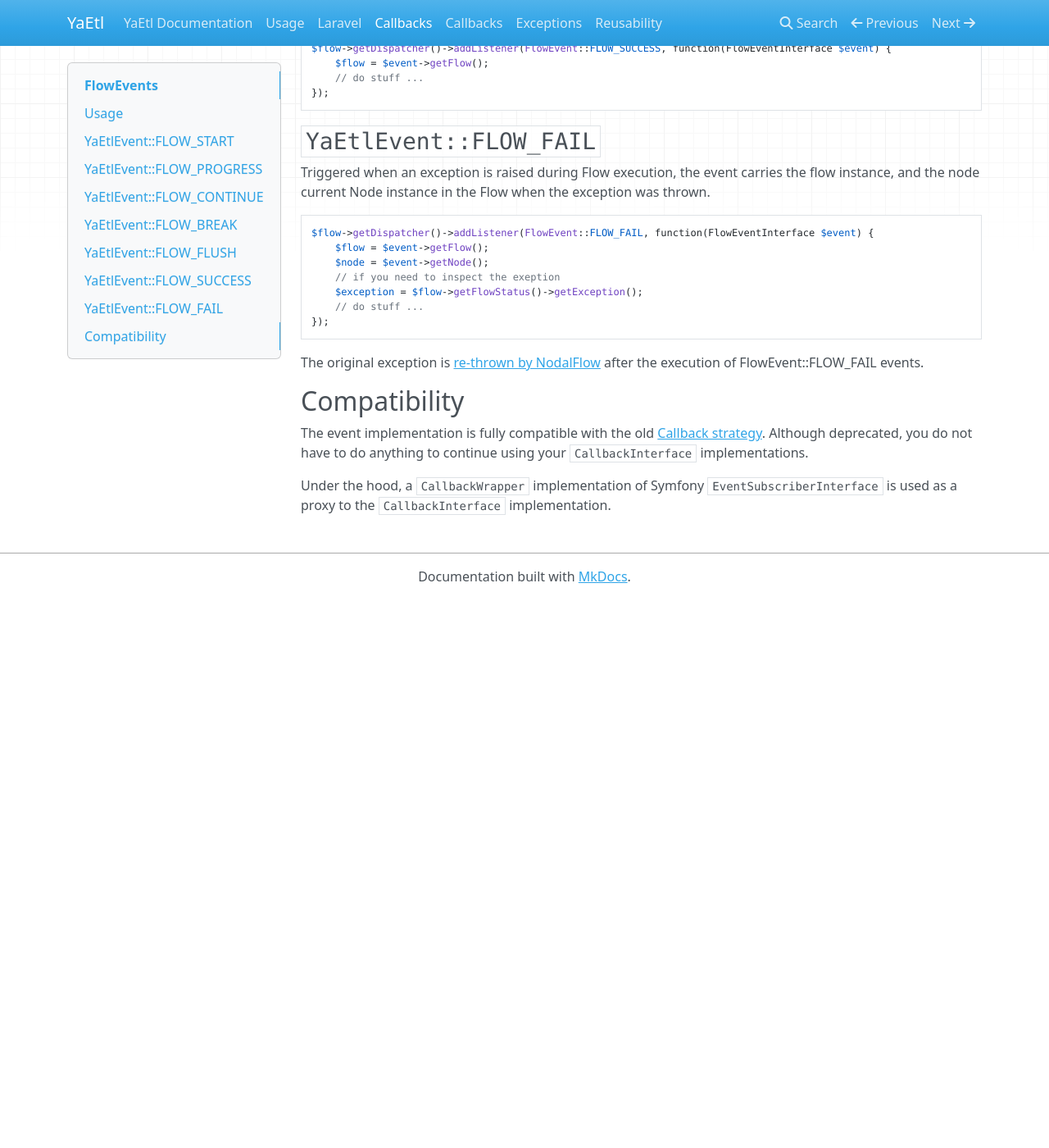
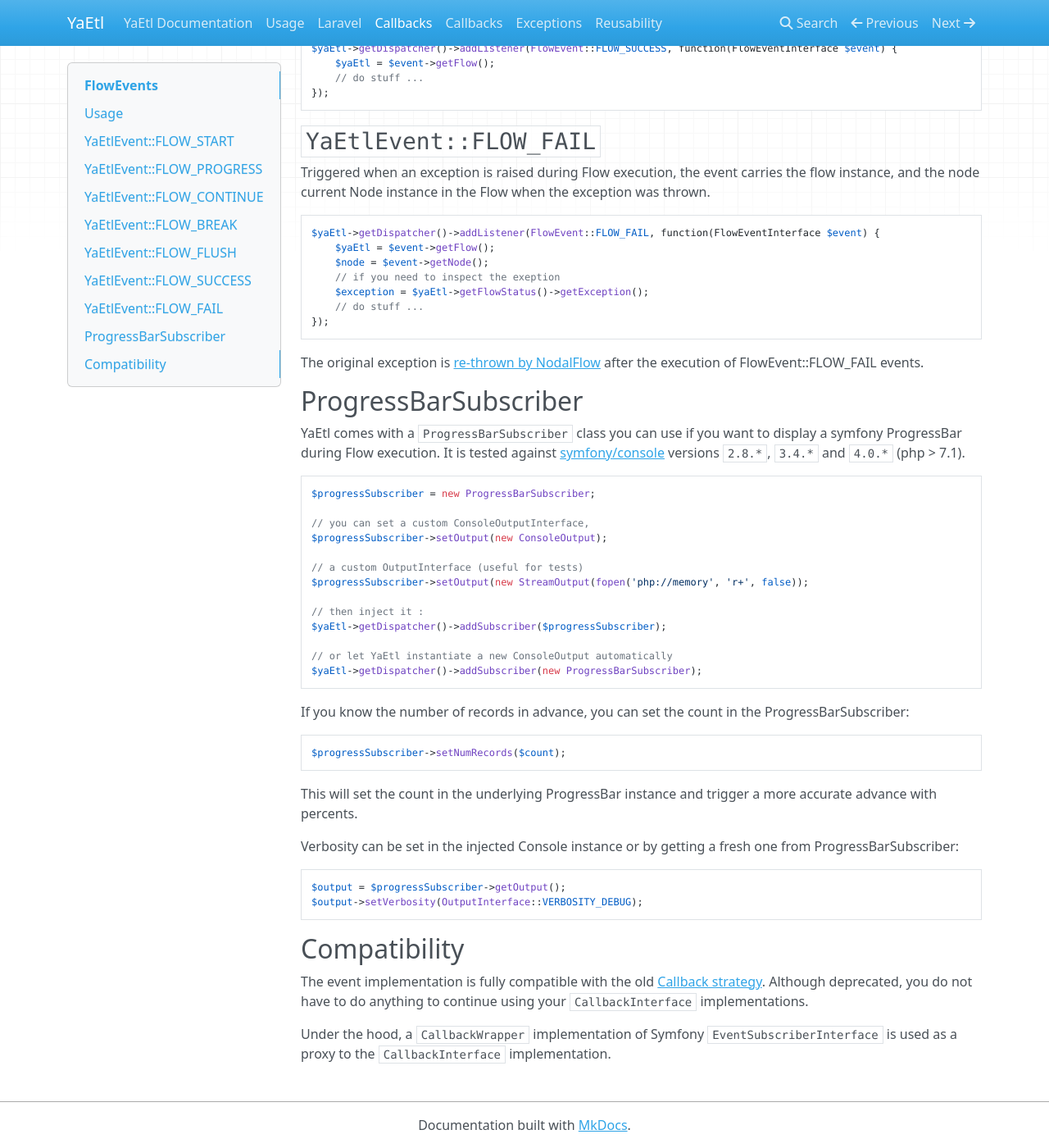
Before and after one commit to fab2s/YaEtl, an MkDocs documentation site: the page built from docs/events.md, in a window 1280 px wide and 1400 px high, scrolled down 2833 px. Shown: the whole window at 82% size. Built offline with MkDocs 1.6.1, drawn with Linux system fonts in a browser that asks for light colours; nearby versions of some CDN libraries; old or Windows-style settings are respelled for this version of MkDocs; before the commit the page ends 3564 px from its top, so only the background shows below that; some of the changed text lies outside the part shown.

Commit message:
align progressmods

````diff
--- a/docs/events.md
+++ b/docs/events.md
@@ -10,7 +10,7 @@ Have a look at [NodalFlow event documentation](https://github.com/fab2s/NodalFlo
 
 ## Usage
 
-In order to make it simple to use any kind of `EventDispatcherInterface` implementation, YaEtl does not instantiate the default Symfony implementation until you actually call `$flow->getDispatcher()` or register a Callback (the old way).
+In order to make it simple to use any kind of `EventDispatcherInterface` implementation, YaEtl does not instantiate the default Symfony implementation until you actually call `$yaEtl->getDispatcher()` or register a Callback (the old way).
 
 Flow event are stored as constants in `YaEtlEvent`, but since it extends `FlowEvent`, follows the same naming convention (flow.name) and late static binding is used, you can refer to `FlowEvent` events either by `FlowEvent::FLOW_NAME` or `YaEtlEvent::FLOW_NAME`, which means that NodalFlow event subscribers and handler will work with YaEtl.
 Only the events added by YaEtl can only be mentioned as `YaEtlEvent::FLOW_NAME`.
@@ -18,21 +18,21 @@ Only the events added by YaEtl can only be mentioned as `YaEtlEvent::FLOW_NAME`.
 You can set your own dispatcher before you use it to register YaEtl events (or just set it already setup) :
 
 ```php
-$flow->setDispatcher(new CustomDispatcher);
+$yaEtl->setDispatcher(new CustomDispatcher);
 ```
 
 or :
 
 ```php
- $flow->setDispatcher($alreadySetupDispatcher);
+ $yaEtl->setDispatcher($alreadySetupDispatcher);
 ```
 
 But you can also just let YaEtl handle instantiation :
 
 ```php
-$flow->getDispatcher()->addListener('flow.event.name', function(FlowEventInterface $event) {
+$yaEtl->getDispatcher()->addListener('flow.name', function(FlowEventInterface $event) {
     // always set
-    $flow = $event->getFlow();
+    $yaEtl = $event->getFlow();
     // not always set
     $node = $event->getNode();
 
@@ -43,7 +43,7 @@ $flow->getDispatcher()->addListener('flow.event.name', function(FlowEventInterfa
 or even :
 
 ```php
-$flow->getDispatcher()->addSubscriber(new EventSubscriberInterfaceImplementation());
+$yaEtl->getDispatcher()->addSubscriber(new EventSubscriberInterfaceImplementation());
 ```
 
 It is **important** to note that _each_ Flow instance carries _its own_ dispatcher instance. In most cases, it is ok to just register events on the Root Flow as it is the one controlling the executions of all its eventual children. You still get the big picture with Root Flow events, such as start, end and exceptions, but you do not have access to children iteration events (the `YaEtlEvent::FLOW_PROGRESS` event).
@@ -54,8 +54,8 @@ If you need more granularity, you will need to register events in each Flow you
 Triggered when the Flow starts, the event only carries the flow instance.
 
 ```php
-$flow->getDispatcher()->addListener(FlowEvent::FLOW_START, function(FlowEventInterface $event) {
-    $flow = $event->getFlow();
+$yaEtl->getDispatcher()->addListener(FlowEvent::FLOW_START, function(FlowEventInterface $event) {
+    $yaEtl = $event->getFlow();
     // do stuff ...
 });
 ```
@@ -65,8 +65,8 @@ $flow->getDispatcher()->addListener(FlowEvent::FLOW_START, function(FlowEventInt
 Triggered when node iterates in the Flow, the event carries the flow and the iterating node instances.
 
 ```php
-$flow->getDispatcher()->addListener(FlowEvent::FLOW_PROGRESS, function(FlowEventInterface $event) {
-    $flow = $event->getFlow();
+$yaEtl->getDispatcher()->addListener(FlowEvent::FLOW_PROGRESS, function(FlowEventInterface $event) {
+    $yaEtl = $event->getFlow();
     $node = $event->getNode();
     // do stuff ...
 });
@@ -76,9 +76,9 @@ As this is the most called event, a modulo is implemented to only fire it once e
 
 ```php
 // increase to 100k
-$flow->setProgressMod(100000);
+$yaEtl->setProgressMod(100000);
 // or for full granularity
-$flow->setProgressMod(1);
+$yaEtl->setProgressMod(1);
 ```
 
 Since the `$progressMod` modulo is applied to each iterating node iteration count, each iterating node will have an opportunity to fire the event.
@@ -89,8 +89,8 @@ For example, using a `$progressMod` of 10 and extracting 10 categories chained t
 Triggered when a node triggers a `continue` on the Flow, the event carries the flow and the node instance triggering the `continue`.
 
 ```php
-$flow->getDispatcher()->addListener(FlowEvent::FLOW_CONTINUE, function(FlowEventInterface $event) {
-    $flow = $event->getFlow();
+$yaEtl->getDispatcher()->addListener(FlowEvent::FLOW_CONTINUE, function(FlowEventInterface $event) {
+    $yaEtl = $event->getFlow();
     $node = $event->getNode();
     // do stuff ...
 });
@@ -101,8 +101,8 @@ $flow->getDispatcher()->addListener(FlowEvent::FLOW_CONTINUE, function(FlowEvent
 Triggered when a node triggers a `break` on the Flow, the event carries the flow and the node instance triggering the `break`.
 
 ```php
-$flow->getDispatcher()->addListener(FlowEvent::FLOW_BREAK, function(FlowEventInterface $event) {
-    $flow = $event->getFlow();
+$yaEtl->getDispatcher()->addListener(FlowEvent::FLOW_BREAK, function(FlowEventInterface $event) {
+    $yaEtl = $event->getFlow();
     $node = $event->getNode();
     // do stuff ...
 });
@@ -114,8 +114,8 @@ Triggered when a node triggers a `break` on the Flow, the event carries the flow
 This event is purely YaEtl.
 
 ```php
-$flow->getDispatcher()->addListener(FlowEvent::FLOW_BREAK, function(FlowEventInterface $event) {
-    $flow = $event->getFlow();
+$yaEtl->getDispatcher()->addListener(FlowEvent::FLOW_BREAK, function(FlowEventInterface $event) {
+    $yaEtl = $event->getFlow();
     $node = $event->getNode();
     // do stuff ...
 });
@@ -126,8 +126,8 @@ $flow->getDispatcher()->addListener(FlowEvent::FLOW_BREAK, function(FlowEventInt
 Triggered when the Flow completes successfully (eg with no exceptions), the event only carries the flow instance.
 
 ```php
-$flow->getDispatcher()->addListener(FlowEvent::FLOW_SUCCESS, function(FlowEventInterface $event) {
-    $flow = $event->getFlow();
+$yaEtl->getDispatcher()->addListener(FlowEvent::FLOW_SUCCESS, function(FlowEventInterface $event) {
+    $yaEtl = $event->getFlow();
     // do stuff ...
 });
 ```
@@ -137,17 +137,52 @@ $flow->getDispatcher()->addListener(FlowEvent::FLOW_SUCCESS, function(FlowEventI
 Triggered when an exception is raised during Flow execution, the event carries the flow instance, and the node current Node instance in the Flow when the exception was thrown.
 
 ```php
-$flow->getDispatcher()->addListener(FlowEvent::FLOW_FAIL, function(FlowEventInterface $event) {
-    $flow = $event->getFlow();
+$yaEtl->getDispatcher()->addListener(FlowEvent::FLOW_FAIL, function(FlowEventInterface $event) {
+    $yaEtl = $event->getFlow();
     $node = $event->getNode();
     // if you need to inspect the exeption
-    $exception = $flow->getFlowStatus()->getException();
+    $exception = $yaEtl->getFlowStatus()->getException();
     // do stuff ...
 });
 ```
 
 The original exception is [re-thrown by NodalFlow](exceptions.md) after the execution of FlowEvent::FLOW_FAIL events.
 
+## ProgressBarSubscriber
+
+YaEtl comes with a `ProgressBarSubscriber` class you can use if you want to display a symfony ProgressBar during Flow execution. It is tested against [symfony/console](htttps://symfony.com/doc/current/composents/console.html) versions `2.8.*`, `3.4.*` and `4.0.*` (php > 7.1).
+
+```php
+$progressSubscriber = new ProgressBarSubscriber;
+
+// you can set a custom ConsoleOutputInterface,
+$progressSubscriber->setOutput(new ConsoleOutput);
+
+// a custom OutputInterface (useful for tests)
+$progressSubscriber->setOutput(new StreamOutput(fopen('php://memory', 'r+', false));
+
+// then inject it :
+$yaEtl->getDispatcher()->addSubscriber($progressSubscriber);
+
+// or let YaEtl instantiate a new ConsoleOutput automatically
+$yaEtl->getDispatcher()->addSubscriber(new ProgressBarSubscriber);
+```
+
+If you know the number of records in advance, you can set the count in the ProgressBarSubscriber:
+
+```php
+$progressSubscriber->setNumRecords($count);
+```
+
+This will set the count in the underlying ProgressBar instance and trigger a more accurate advance with percents.
+
+Verbosity can be set in the injected Console instance or by getting a fresh one from ProgressBarSubscriber:
+
+```php
+$output = $progressSubscriber->getOutput();
+$output->setVerbosity(OutputInterface::VERBOSITY_DEBUG);
+```
+
 ## Compatibility
 
 The event implementation is fully compatible with the old [Callback strategy](callbacks.md). Although deprecated, you do not have to do anything to continue using your `CallbackInterface` implementations.
````
Also changed, not shown: docs/callbacks.md (+3 -1 lines), 2 other files.
